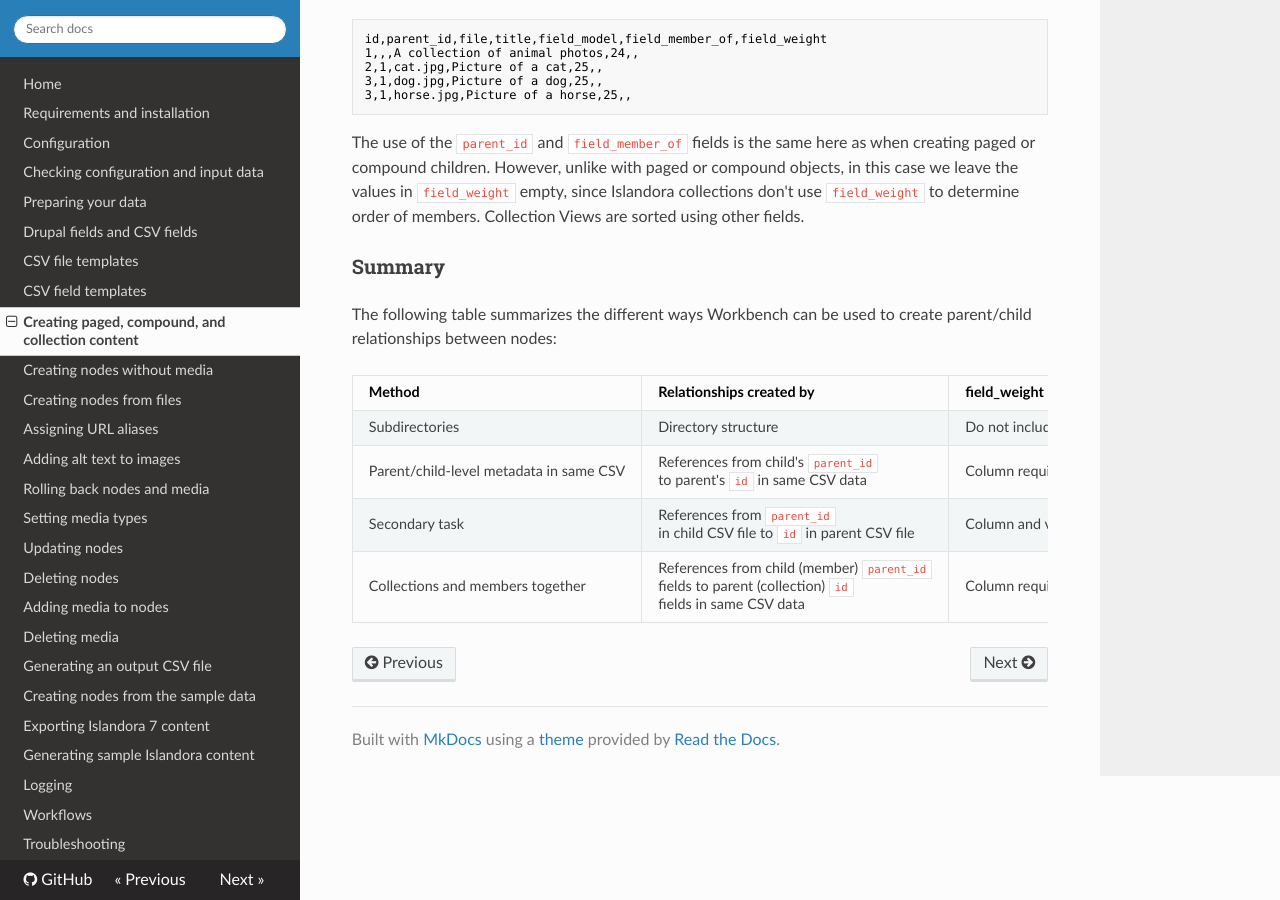
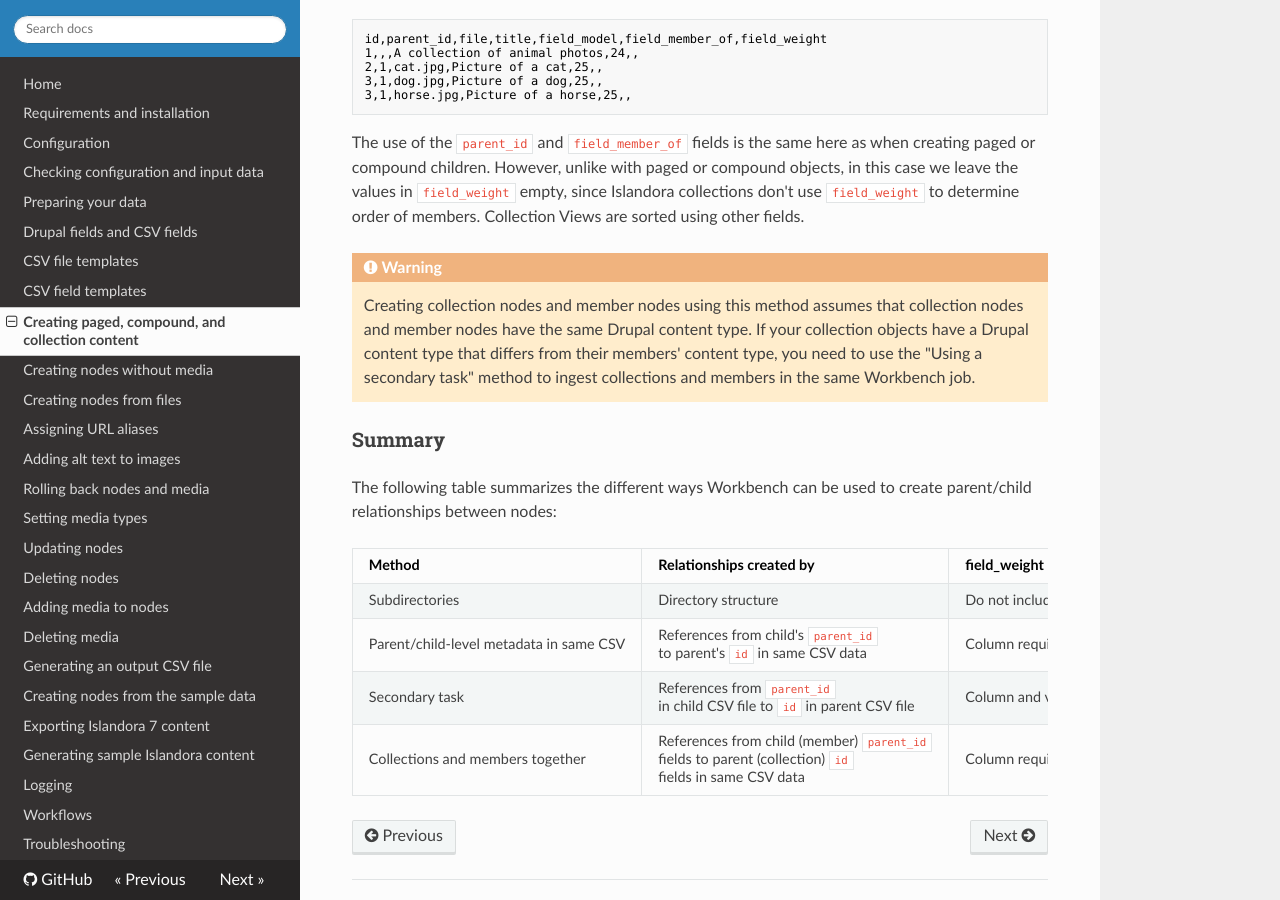
Before and after one commit to mjordan/islandora_workbench_docs, an MkDocs documentation site: the page built from docs/paged_and_compound.md, in a window 1280 px wide and 900 px high, scrolled down 5613 px. Built offline with MkDocs 1.6.1, drawn with Linux system fonts in a browser that asks for light colours; nearby versions of some CDN libraries; old or Windows-style settings are respelled for this version of MkDocs.

Commit message:
Catch up commit.

```diff
--- a/docs/paged_and_compound.md
+++ b/docs/paged_and_compound.md
@@ -140,6 +140,9 @@ id,parent_id,file,title,field_model,field_member_of,field_weight
 
 The use of the `parent_id` and `field_member_of` fields is the same here as when creating paged or compound children. However, unlike with paged or compound objects, in this case we leave the values in `field_weight` empty, since Islandora collections don't use `field_weight` to determine order of members. Collection Views are sorted using other fields.
 
+!!! warning
+    Creating collection nodes and member nodes using this method assumes that collection nodes and member nodes have the same Drupal content type. If your collection objects have a Drupal content type that differs from their members' content type, you need to use the "Using a secondary task" method to ingest collections and members in the same Workbench job.
+
 ### Summary
 
 The following table summarizes the different ways Workbench can be used to create parent/child relationships between nodes:
```
Also changed, not shown: docs/fields.md (+5 -0 lines), site/index.html, site/paged_and_compound/index.html.
